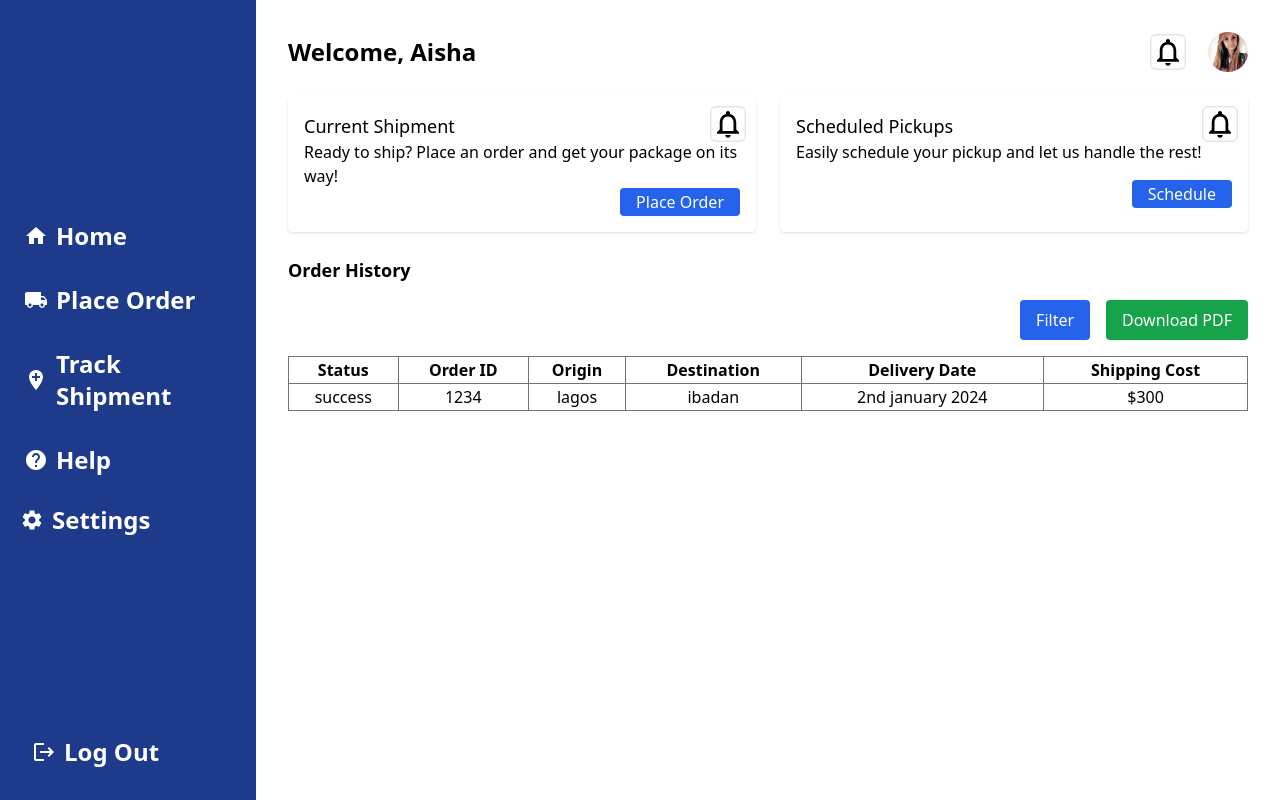
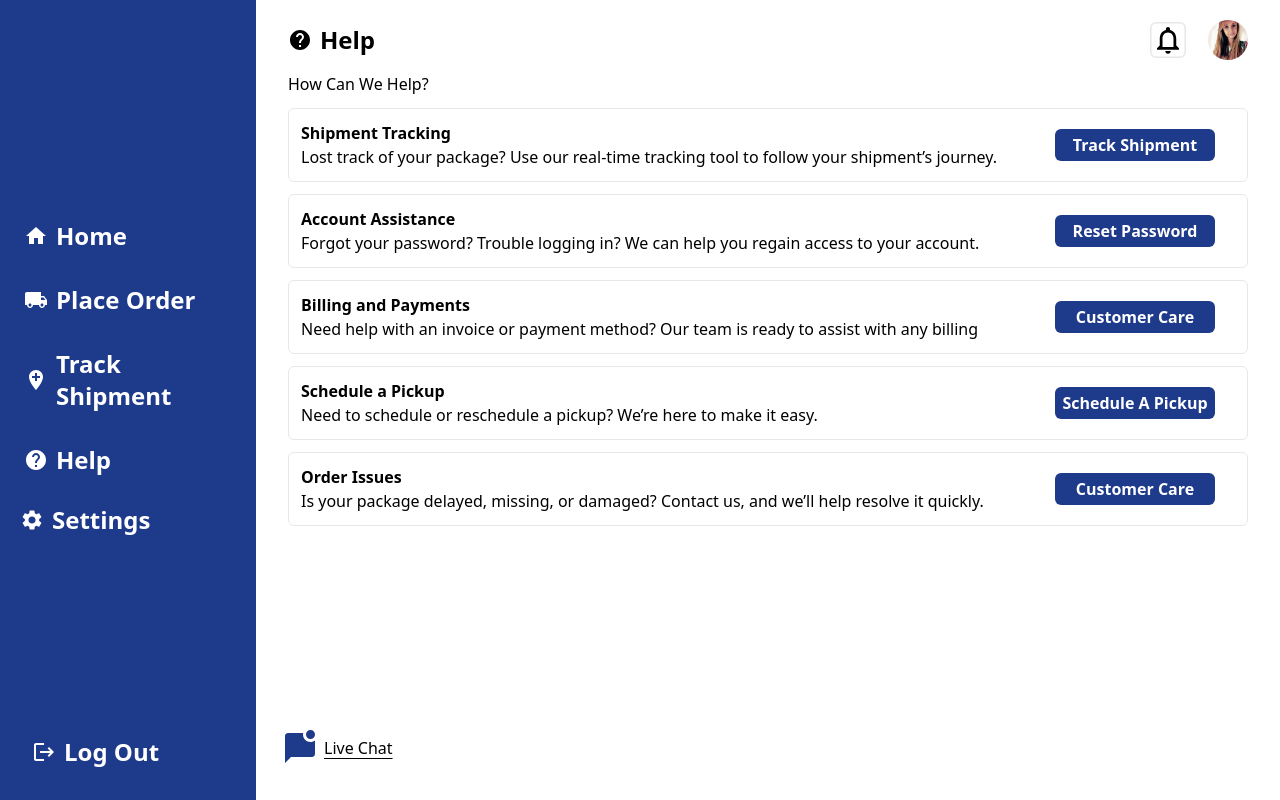
Before and after one commit to SwiftSync-Solution/Ziplug_FrontEnd, a React (Vite) app: page /help in a window 1280 px wide. Built offline with nearby package versions, Linux system fonts and the light colour scheme.

Commit message:
created hep page and settings page

```diff
--- a/package.json
+++ b/package.json
@@ -21,6 +21,7 @@
     "react": "^18.3.1",
     "react-dom": "^18.3.1",
     "react-hook-form": "^7.53.0",
+    "react-leaflet": "^4.2.1",
     "react-router-dom": "^6.26.2"
   },
   "devDependencies": {
--- a/src/App.tsx
+++ b/src/App.tsx
@@ -1,26 +1,28 @@
-import "./App.css";
-import { Route, Routes } from "react-router-dom";
-import ErrorPage from "./components/errorPage/ErrorPage";
-import Login from "./components/Login/Login";
-import Home from "./components/Home";
-import SignUp from "./components/SignUp/SignUp";
-import DashBoard from "./pages/components/DashBoard/Dashboard";
-import PlaceOrder from "./pages/components/PlaceOrder/PlaceOrder";
-import TrackShipment from "./pages/components/TrackShipment/trackShipment";
+import './App.css';
+import { Route, Routes } from 'react-router-dom';
+import ErrorPage from './components/errorPage/ErrorPage';
+import Login from './components/Login/Login';
+import Home from './components/Home';
+import SignUp from './components/SignUp/SignUp';
+import DashBoard from './pages/components/DashBoard/Dashboard';
+import PlaceOrder from './pages/components/PlaceOrder/PlaceOrder';
+import TrackShipment from './pages/components/TrackShipment/trackShipment';
+import Help from './pages/components/Help/Help';
+import Settings from './pages/components/SettingsComp/Settings';
+
 function App() {
 	return (
 		<>
 			<Routes>
-        <Route path="/" element={<Home />} />
-        <Route path="/login" element={<Login />} />
-        <Route path="/register" element={<SignUp />} />
-        <Route path="/dashboard" element={<DashBoard />} />
-
-        <Route path="/place-order" element={<PlaceOrder />} />
-        <Route path="/track-shipment" element={<TrackShipment />} />
-        <Route path="/help" element={<DashBoard />} />
-        <Route path="/settings" element={<DashBoard />} />
-        <Route path="*" element={<ErrorPage />} />
+				<Route path='/' element={<Home />} />
+				<Route path='/login' element={<Login />} />
+				<Route path='/register' element={<SignUp />} />
+				<Route path='/dashboard' element={<DashBoard />} />
+				<Route path='/place-order' element={<PlaceOrder />} />
+				<Route path='/track-shipment' element={<TrackShipment />} />
+				<Route path='/help' element={<Help />} />
+				<Route path='/settings' element={<Settings />} />
+				<Route path='*' element={<ErrorPage />} />
 			</Routes>
 		</>
 	);
--- /dev/null
+++ b/src/pages/components/Help/Help.tsx
@@ -0,0 +1,100 @@
+import SideBar from '../sideNav/SideBar';
+import ProfileHeader from '../ProfileHeader/ProfileHeader';
+import HelpIcon from '@mui/icons-material/Help';
+import Box from '@mui/material/Box';
+import { Link } from 'react-router-dom';
+import MarkChatUnreadIcon from '@mui/icons-material/MarkChatUnread';
+
+const helpList = [
+	{
+		header: 'Shipment Tracking',
+		subContent:
+			'Lost track of your package? Use our real-time tracking tool to follow your shipment’s journey.',
+		url: '/track-shipment',
+		urlName: 'Track Shipment',
+	},
+	{
+		header: 'Account Assistance',
+		subContent:
+			'Forgot your password? Trouble logging in? We can help you regain access to your account.',
+		url: '/resetpassword',
+		urlName: 'Reset Password',
+	},
+	{
+		header: 'Billing and Payments',
+		subContent:
+			'Need help with an invoice or payment method? Our team is ready to assist with any billing',
+		url: '/customer-care',
+		urlName: 'Customer Care',
+	},
+	{
+		header: 'Schedule a Pickup',
+		subContent:
+			'Need to schedule or reschedule a pickup? We’re here to make it easy.',
+		url: '/schedule-pickup',
+		urlName: 'Schedule A Pickup',
+	},
+	{
+		header: 'Order Issues',
+		subContent:
+			'Is your package delayed, missing, or damaged? Contact us, and we’ll help resolve it quickly.',
+		url: '/customer-care',
+		urlName: 'Customer Care',
+	},
+];
+
+const HelpItem = ({ header, subContent, url, urlName }) => (
+	<Box
+		component='section'
+		className='p-3 border rounded-md flex justify-between items-center'>
+		<div>
+			<h2 className='font-black'>{header}</h2>
+			<p>{subContent}</p>
+		</div>
+
+		<div className='mr-5  w-40 text-center bg-[#1E3A8A] text-white font-bold p-1 rounded-md'>
+			<Link to={url} className='' rel=''>
+				{urlName}
+			</Link>
+		</div>
+	</Box>
+);
+
+const Help = () => {
+	return (
+		<section className='flex'>
+			{/* SIDEBAR */}
+			<SideBar />
+
+			{/* Main Content */}
+			<main className='w-full px-8 py-5'>
+				<ProfileHeader
+					content={
+						<div className='flex gap-2 items-center text-2xl font-bold'>
+							<HelpIcon />
+							Help
+						</div>
+					}
+				/>
+				<div className='my-3'>
+					<h2>How Can We Help?</h2>
+				</div>
+				{/* HELP SECTION */}
+				<section className='grid gap-3'>
+					{helpList.map((helpItem) => (
+						<HelpItem key={helpItem.header} {...helpItem} />
+					))}
+				</section>
+				{/* LIVE CHAT */}
+				<div className='absolute bottom-10'>
+					<Link to='#' className='flex items-center gap-3'>
+						<MarkChatUnreadIcon className='text-[#1E3A8A] scale-150' />
+						<p className='underline underline-offset-4 '>Live Chat</p>
+					</Link>
+				</div>
+			</main>
+		</section>
+	);
+};
+
+export default Help;
--- /dev/null
+++ b/src/pages/components/SettingsComp/Settings.tsx
@@ -0,0 +1,62 @@
+import SideBar from '../sideNav/SideBar';
+import ProfileHeader from '../ProfileHeader/ProfileHeader';
+import SettingsIcon from '@mui/icons-material/Settings';
+import Box from '@mui/material/Box';
+import EditIcon from '@mui/icons-material/Edit';
+const Settings = () => {
+	return (
+		<>
+			<section className='flex'>
+				{/* SIDEBAR */}
+				<SideBar />
+
+				{/* Main Content */}
+				<main className='w-full px-8 py-5'>
+					<ProfileHeader
+						content={
+							<div className='flex gap-2 items-center text-2xl font-bold'>
+								<SettingsIcon />
+								Settings
+							</div>
+						}
+					/>
+
+					<Box
+						component='section'
+						className='p-3 border rounded-md mt-10 max-w-96'>
+						<div className='flex justify-between items-center'>
+							<p className='font-black'>Personal Information</p>
+
+							<div className='border p-1 rounded-md'>
+								<EditIcon />
+							</div>
+						</div>
+
+						{/* USER DETAILS */}
+
+						<div className='grid gap-2 my-5'>
+							<Box
+								component='section'
+								className='py-1 px-3  border rounded-md '>
+								<span className='font-bold'>Name:</span> jasmime John
+							</Box>
+							<Box
+								component='section'
+								className='py-1 px-3  border rounded-md '>
+								<span className='font-bold'>Phone Number:</span> 0218829292
+							</Box>
+							<Box
+								component='section'
+								className='py-1 px-3  border rounded-md '>
+								<span className='font-bold'>Email Address:</span>{' '}
+								johnJames@gmail.com
+							</Box>
+						</div>
+					</Box>
+				</main>
+			</section>
+		</>
+	);
+};
+
+export default Settings;
```
Also changed, not shown: src/pages/components/dashboardPage/DashboardPage.tsx (+50 -52 lines), src/pages/components/sideNav/SideBar.tsx (+41 -46 lines), 2 other files (tests, documents, lock files or other folders). Lines whose indentation alone changed are shown as unchanged.
